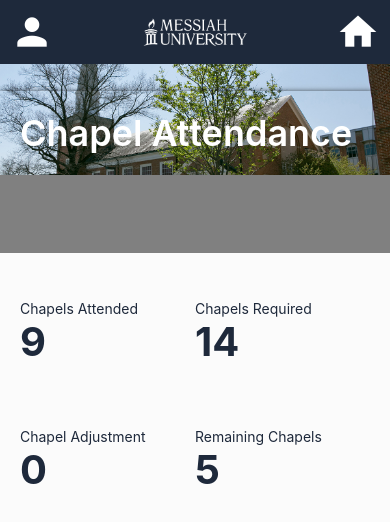
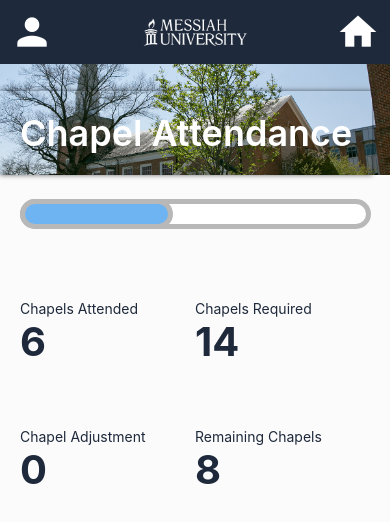
Before and after one commit to timothymlee/MURCApp-Fork-, a React Native app: screen /Chapel in a window 390 px wide. Shown: the top 522 px of the page. Built offline with nearby package versions, Linux system fonts and the light colour scheme; no server answers; the database is empty.

Commit message:
Finished chapel screen

```diff
--- a/App.js
+++ b/App.js
@@ -6,6 +6,7 @@ import { createNativeStackNavigator } from '@react-navigation/native-stack';
 import Home from './screens/home';
 import Index from './screens/index';
 import Chapel from './screens/chapel';
+import Settings from './screens/profile_popup';
 
 // Import Cas
 import useCas from "./src/cas/useCas";
@@ -30,10 +31,12 @@ const Stack = createNativeStackNavigator();
 export default function App() {
   return (
     <NavigationContainer>
-      <Stack.Navigator screenOptions={{ headerShown: false }}>
+      <Stack.Navigator screenOptions={{ headerShown: false, animation: 'fade' }}>
         <Stack.Screen name = "Home" component = {Home} />
         <Stack.Screen name = "Index" component = {Index} />
         <Stack.Screen name = "Chapel" component = {Chapel} />
+        <Stack.Screen name = "Settings" component = {Settings}
+            options={{ fullScreenGestureEnabled: true, presentation: 'transparentModal', gestureDirection: 'horizontal', animation: 'fade'}}/>
       </Stack.Navigator>
     </NavigationContainer>
   );
--- a/screens/chapel.tsx
+++ b/screens/chapel.tsx
@@ -1,86 +1,27 @@
-import { ImageBackground, Pressable, Image, StyleSheet, SafeAreaView, Text, TextInput, View, KeyboardAvoidingView, Keyboard, ScrollView } from "react-native";
+import { Pressable, Image, StyleSheet, SafeAreaView, Text, View } from "react-native";
 import React, { useState } from 'react';
-import { Icon, SearchBar, Button, Overlay } from "@rneui/themed";
-import { SafeAreaProvider } from "react-native-safe-area-context";
+import { Icon, Slider } from "@rneui/themed";
 
 type CompProps = {
   // We are only using the navigate and goBack functions
   navigation: { navigate: Function; };
 };
 
-export default function Home(props: CompProps) {
+export default function Chapel(props: CompProps) {
 
   const [visible, setVisible] = useState(false);
-
-  const toggleOverlay = () => {
-    setVisible(!visible);
-  };
+  var attended = 6;
+  var adjustment = 0;
+  var required = 14;
+  var remaining = required - attended - adjustment;
 
   return (
     <>
       <SafeAreaView style={styles.page}>
 
-      <Overlay isVisible={visible} onBackdropPress={toggleOverlay} overlayStyle={styles.overlay}>
-          <View style={{ flex: 1 }}></View>
-          <View style={styles.profile_overlay}>
-            <View style={{ flex: 2, minHeight: 40, flexDirection: 'row' }}>
-              <View style={{ flex: 1, alignItems: 'flex-start' }}>
-                <Image source={require('../assets/images/default_pfp.png')} style={styles.profile_pic}/>
-              </View>
-              <View style={{ flex: 1, alignItems: 'flex-end' }}>
-                <Pressable onPress={toggleOverlay}>
-                  <Icon name="close" size={44} color={'black'}></Icon>
-                </Pressable>
-              </View>
-            </View>
-            <View style={{ flex: 1, minHeight: 16 }}>
-              <Text style={{ color: 'black', fontSize: 30 }}>Joe Jenkins</Text>
-            </View>
-            <View style={{ flex: 1.5, minHeight: 24 }}>
-              <Text style={{ color: 'gray', fontSize: 20 }}>jj1234</Text>
-            </View>
-
-            <View style={{ flex: 1, minHeight: 16, flexDirection: 'row' }}>
-              <View style={{ flex: 1, alignItems: 'flex-start', justifyContent: 'center' }}>
-                <Icon name="person-circle" type="ionicon" size={30} color={'black'}></Icon>
-              </View>
-              <View style={{ flex: 6, justifyContent: 'center' }}>
-                <Text style={{ color: 'black', fontSize: 20 }}>Profile</Text>
-              </View>
-            </View>
-            <View style={{ flex: 1, minHeight: 16, flexDirection: 'row' }}>
-              <View style={{ flex: 1, alignItems: 'flex-start', justifyContent: 'center' }}>
-                <Icon name="fast-food" type="ionicon" size={30} color={'black'}></Icon>
-              </View>
-              <View style={{ flex: 6, justifyContent: 'center' }}>
-                <Text style={{ color: 'black', fontSize: 20 }}>Allergies and Preferences</Text>
-              </View>
-            </View>
-            <View style={{ flex: 1, minHeight: 16, flexDirection: 'row' }}>
-              <View style={{ flex: 1, alignItems: 'flex-start', justifyContent: 'center' }}>
-                <Icon name="image" size={30} color={'black'}></Icon>
-              </View>
-              <View style={{ flex: 6, justifyContent: 'center' }}>
-                <Text style={{ color: 'black', fontSize: 20 }}>Background Image</Text>
-              </View>
-            </View>
-
-            <View style={{ flex: 10 }}></View>
-            <View style={{ flex: 1, minHeight: 16, flexDirection: 'row'  }}>
-              <View style={{ flex: 1, alignItems: 'flex-start', justifyContent: 'center' }}>
-                  <Icon name="log-out" type="feather" size={30} color={'black'}></Icon>
-                </View>
-                <View style={{ flex: 6, justifyContent: 'center' }}>
-                  <Text style={{ color: 'black', fontSize: 20 }}>Log Out</Text>
-                </View>
-              </View>
-            <View style={{ flex: 1.5, backgroundColor: null }}></View>
-          </View>
-        </Overlay>
-
         <View style={styles.header}>
           <View style={[styles.header_content, { alignItems: 'flex-start' }]}>
-            <Pressable onPress={toggleOverlay}>
+            <Pressable onPress={() => props.navigation.navigate('Settings')}>
               <Icon name="person" style={styles.header_icons} size={44} color={'white'}></Icon>
             </Pressable>
           </View>
@@ -104,6 +45,24 @@ export default function Home(props: CompProps) {
 
           <View style={{ flex: 3, minHeight: 80 }}>
             <View style={styles.progress_container}>
+              <Slider
+                disabled
+                maximumTrackTintColor="#fff"
+                maximumValue={required}
+                minimumTrackTintColor="#6EB3F2"
+                minimumValue={0}
+                orientation="horizontal"
+                step={1}
+                style={{ width: "90%" }}
+                thumbTintColor="null"
+                trackStyle={{
+                  height: 30,
+                  borderRadius: 20,
+                  borderWidth: 5,
+                  borderColor: "#B8B8B8"
+                }}
+                value={attended}
+              />
             </View>
 
             <View style={{flex: 0.5, flexDirection: 'row', paddingHorizontal: 20}}>
@@ -116,10 +75,10 @@ export default function Home(props: CompProps) {
             </View>
             <View style={{flex: 0.5, flexDirection: 'row', paddingHorizontal: 20}}>
               <View style={{flex: 1}}>
-                <Text style={styles.title}>9</Text>
+                <Text style={styles.title}>{attended}</Text>
               </View>
               <View style={{flex: 1}}>
-                <Text style={styles.title}>14</Text>
+                <Text style={styles.title}>{required}</Text>
               </View>
             </View>
             <View style={{flex: 0.5, flexDirection: 'row', paddingHorizontal: 20}}>
@@ -132,10 +91,10 @@ export default function Home(props: CompProps) {
             </View>
             <View style={{flex: 0.5, flexDirection: 'row', paddingHorizontal: 20}}>
               <View style={{flex: 1}}>
-                <Text style={styles.title}>0</Text>
+                <Text style={styles.title}>{adjustment}</Text>
               </View>
               <View style={{flex: 1}}>
-                <Text style={styles.title}>5</Text>
+                <Text style={styles.title}>{remaining}</Text>
               </View>
             </View>
           </View>
@@ -191,7 +150,8 @@ const styles = StyleSheet.create({
   },
   progress_container: {
     flex: 0.6,
-    backgroundColor: 'gray'
+    justifyContent: 'center',
+    alignItems: 'center'
   },
   subtitle: {
     color: '#1E293B'
--- a/screens/home.tsx
+++ b/screens/home.tsx
@@ -1,7 +1,6 @@
-import { ImageBackground, Pressable, StyleSheet, SafeAreaView, Text, TextInput, View, KeyboardAvoidingView, Keyboard, ScrollView } from "react-native";
+import { ImageBackground, Pressable, StyleSheet, SafeAreaView, Text, View, KeyboardAvoidingView, Platform, StatusBar, ScrollView } from "react-native";
 import React, { useState } from 'react';
-import { Icon, SearchBar, Button, Overlay } from "@rneui/themed";
-import { SafeAreaProvider } from "react-native-safe-area-context";
+import { Icon, SearchBar, Button } from "@rneui/themed";
 import {readUserData, writeUserData} from "../src/firebaseCalls";
 import Widget from '../src/js componets/widgetsV1.2';
 import { Image } from "@rneui/base";
@@ -11,7 +10,6 @@ type CompProps = {
   navigation: { navigate: Function; };
 };
 const image = {uri: "https://pbs.twimg.com/media/FdxI4qIXwAE28_5?format=jpg&name=4096x4096"}
-type OverlayComponentProps = {};
 
 export default function Home(props: CompProps) {
   let textString = readUserData('tl1261');
@@ -19,75 +17,13 @@ export default function Home(props: CompProps) {
   const [value, setValue] = useState("");
   const [visible, setVisible] = useState(false);
 
-  const toggleOverlay = () => {
-    setVisible(!visible);
-  };
-
   return (
     <>
       <SafeAreaView style={styles.page}>
 
-      <Overlay isVisible={visible} onBackdropPress={toggleOverlay} overlayStyle={styles.overlay}>
-          <View style={{ flex: 1 }}></View>
-          <View style={styles.profile_overlay}>
-            <View style={{ flex: 2, minHeight: 40, flexDirection: 'row' }}>
-              <View style={{ flex: 1, alignItems: 'flex-start' }}>
-                <Image source={require('../assets/images/default_pfp.png')} style={styles.profile_pic}/>
-              </View>
-              <View style={{ flex: 1, alignItems: 'flex-end' }}>
-                <Pressable onPress={toggleOverlay}>
-                  <Icon name="close" size={44} color={'black'}></Icon>
-                </Pressable>
-              </View>
-            </View>
-            <View style={{ flex: 1, minHeight: 16 }}>
-              <Text style={{ color: 'black', fontSize: 30 }}>Joe Jenkins</Text>
-            </View>
-            <View style={{ flex: 1.5, minHeight: 24 }}>
-              <Text style={{ color: 'gray', fontSize: 20 }}>jj1234</Text>
-            </View>
-
-            <View style={{ flex: 1, minHeight: 16, flexDirection: 'row' }}>
-              <View style={{ flex: 1, alignItems: 'flex-start', justifyContent: 'center' }}>
-                <Icon name="person-circle" type="ionicon" size={30} color={'black'}></Icon>
-              </View>
-              <View style={{ flex: 6, justifyContent: 'center' }}>
-                <Text style={{ color: 'black', fontSize: 20 }}>Profile</Text>
-              </View>
-            </View>
-            <View style={{ flex: 1, minHeight: 16, flexDirection: 'row' }}>
-              <View style={{ flex: 1, alignItems: 'flex-start', justifyContent: 'center' }}>
-                <Icon name="fast-food" type="ionicon" size={30} color={'black'}></Icon>
-              </View>
-              <View style={{ flex: 6, justifyContent: 'center' }}>
-                <Text style={{ color: 'black', fontSize: 20 }}>Allergies and Preferences</Text>
-              </View>
-            </View>
-            <View style={{ flex: 1, minHeight: 16, flexDirection: 'row' }}>
-              <View style={{ flex: 1, alignItems: 'flex-start', justifyContent: 'center' }}>
-                <Icon name="image" size={30} color={'black'}></Icon>
-              </View>
-              <View style={{ flex: 6, justifyContent: 'center' }}>
-                <Text style={{ color: 'black', fontSize: 20 }}>Background Image</Text>
-              </View>
-            </View>
-
-            <View style={{ flex: 10 }}></View>
-            <View style={{ flex: 1, minHeight: 16, flexDirection: 'row'  }}>
-              <View style={{ flex: 1, alignItems: 'flex-start', justifyContent: 'center' }}>
-                  <Icon name="log-out" type="feather" size={30} color={'black'}></Icon>
-                </View>
-                <View style={{ flex: 6, justifyContent: 'center' }}>
-                  <Text style={{ color: 'black', fontSize: 20 }}>Log Out</Text>
-                </View>
-              </View>
-            <View style={{ flex: 1.5, backgroundColor: null }}></View>
-          </View>
-        </Overlay>
-
         <View style={styles.header}>
           <View style={[styles.header_content, { alignItems: 'flex-start' }]}>
-            <Pressable onPress={toggleOverlay}>
+            <Pressable onPress={() => props.navigation.navigate('Settings')}>
               <Icon name="person" style={styles.header_icons} size={44} color={'white'}></Icon>
             </Pressable>
           </View>
@@ -151,7 +87,8 @@ const styles = StyleSheet.create({
   },
   page: {
     backgroundColor: '#1E293B',
-    flex: 1
+    flex: 1,
+    paddingTop: Platform.OS === "android" ? StatusBar.currentHeight : 0
   },
   header_content: {
     flex: 1,
--- /dev/null
+++ b/screens/profile_popup.tsx
@@ -0,0 +1,88 @@
+import { Pressable, StyleSheet, SafeAreaView, Text, View, Platform, StatusBar } from "react-native";
+import React from 'react';
+import { Icon } from "@rneui/themed";
+import { Image } from "@rneui/base";
+
+type CompProps = {
+  // We are only using the navigate and goBack functions
+  navigation: { navigate: Function; goBack: Function; };
+};
+
+export default function Profile_PopUp(props: CompProps) {
+
+  return (
+    <>
+        <View style={styles.overlay}>
+            <View style={{ flex: 2, minHeight: 40, flexDirection: 'row' }}>
+              <View style={{ flex: 1, alignItems: 'flex-start' }}>
+                <Image source={require('../assets/images/default_pfp.png')} style={styles.profile_pic} />
+              </View>
+              <View style={{ flex: 1, alignItems: 'flex-end' }}>
+                <Pressable onPress={() => props.navigation.goBack()}>
+                  <Icon name="close" size={44} color={'black'}></Icon>
+                </Pressable>
+              </View>
+            </View>
+            <View style={{ flex: 1, minHeight: 16 }}>
+              <Text style={{ color: 'black', fontSize: 30 }}>Joe Jenkins</Text>
+            </View>
+            <View style={{ flex: 1.5, minHeight: 24 }}>
+              <Text style={{ color: 'gray', fontSize: 20 }}>jj1234</Text>
+            </View>
+
+            <View style={{ flex: 1, minHeight: 16, flexDirection: 'row' }}>
+              <View style={{ flex: 1, alignItems: 'flex-start', justifyContent: 'center' }}>
+                <Icon name="person-circle" type="ionicon" size={30} color={'black'}></Icon>
+              </View>
+              <View style={{ flex: 6, justifyContent: 'center' }}>
+                <Text style={{ color: 'black', fontSize: 16 }}>Profile</Text>
+              </View>
+            </View>
+            <View style={{ flex: 1, minHeight: 16, flexDirection: 'row' }}>
+              <View style={{ flex: 1, alignItems: 'flex-start', justifyContent: 'center' }}>
+                <Icon name="fast-food" type="ionicon" size={30} color={'black'}></Icon>
+              </View>
+              <View style={{ flex: 6, justifyContent: 'center' }}>
+                <Text style={{ color: 'black', fontSize: 16 }}>Allergies and Preferences</Text>
+              </View>
+            </View>
+            <View style={{ flex: 1, minHeight: 16, flexDirection: 'row' }}>
+              <View style={{ flex: 1, alignItems: 'flex-start', justifyContent: 'center' }}>
+                <Icon name="image" size={30} color={'black'}></Icon>
+              </View>
+              <View style={{ flex: 6, justifyContent: 'center' }}>
+                <Text style={{ color: 'black', fontSize: 16 }}>Background Image</Text>
+              </View>
+            </View>
+
+            <View style={{ flex: 10 }}></View>
+            <View style={{ flex: 1, minHeight: 16, flexDirection: 'row' }}>
+              <View style={{ flex: 1, alignItems: 'flex-start', justifyContent: 'center' }}>
+                <Icon name="log-out" type="feather" size={30} color={'black'}></Icon>
+              </View>
+              <View style={{ flex: 6, justifyContent: 'center' }}>
+                <Text style={{ color: 'black', fontSize: 20 }}>Log Out</Text>
+              </View>
+            </View>
+        </View>
+    </>
+  );
+}
+
+const styles = StyleSheet.create({
+  overlay: {
+    backgroundColor: 'white',
+    flex: 1,
+    padding: 20,
+    paddingTop: '30%',
+    paddingBottom: '20%',
+    position: 'absolute',
+    width: '85%',
+    height: '100%'
+  },
+  profile_pic: {
+    borderRadius: 100,
+    width: 70,
+    height: 70
+  }
+});
```
